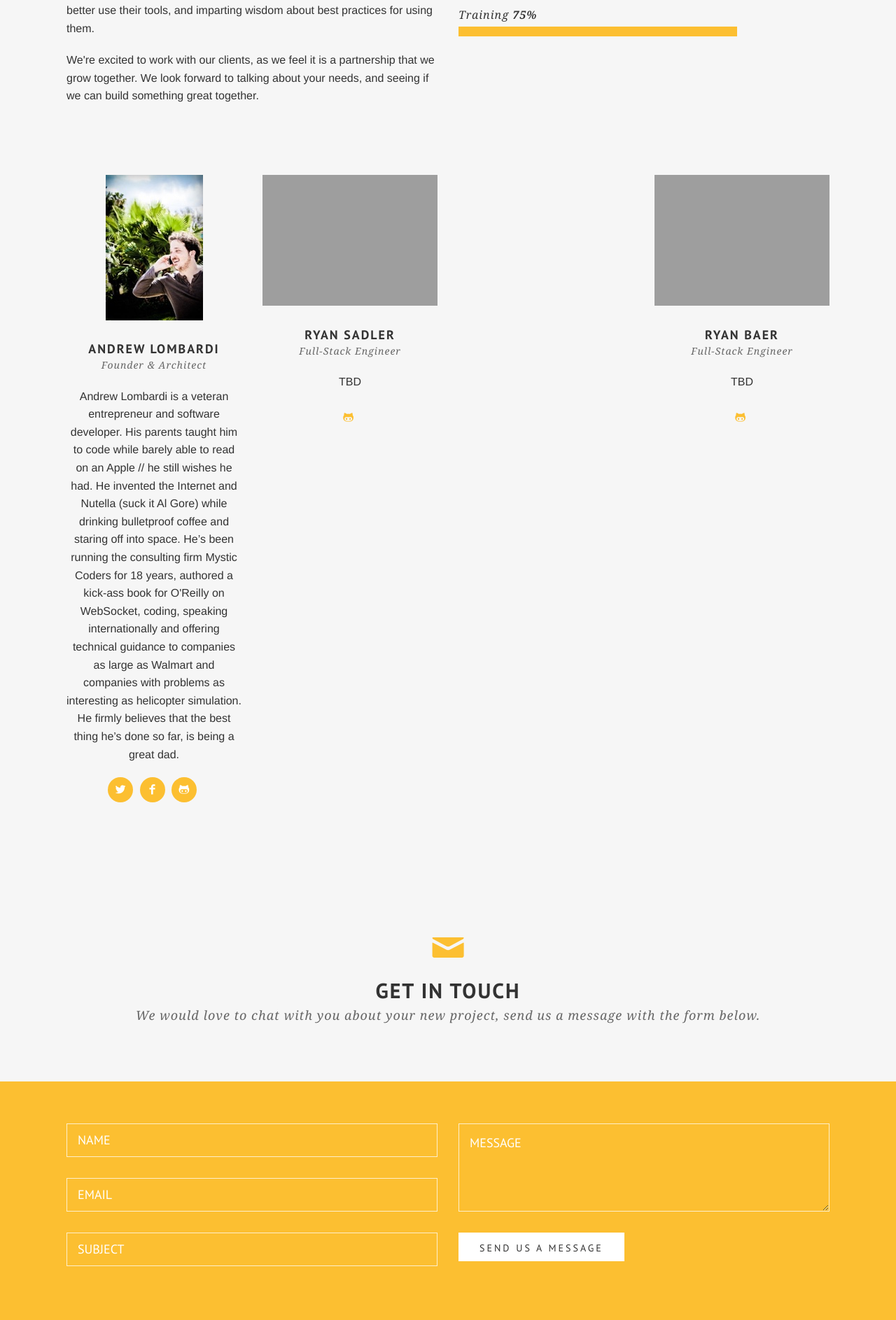
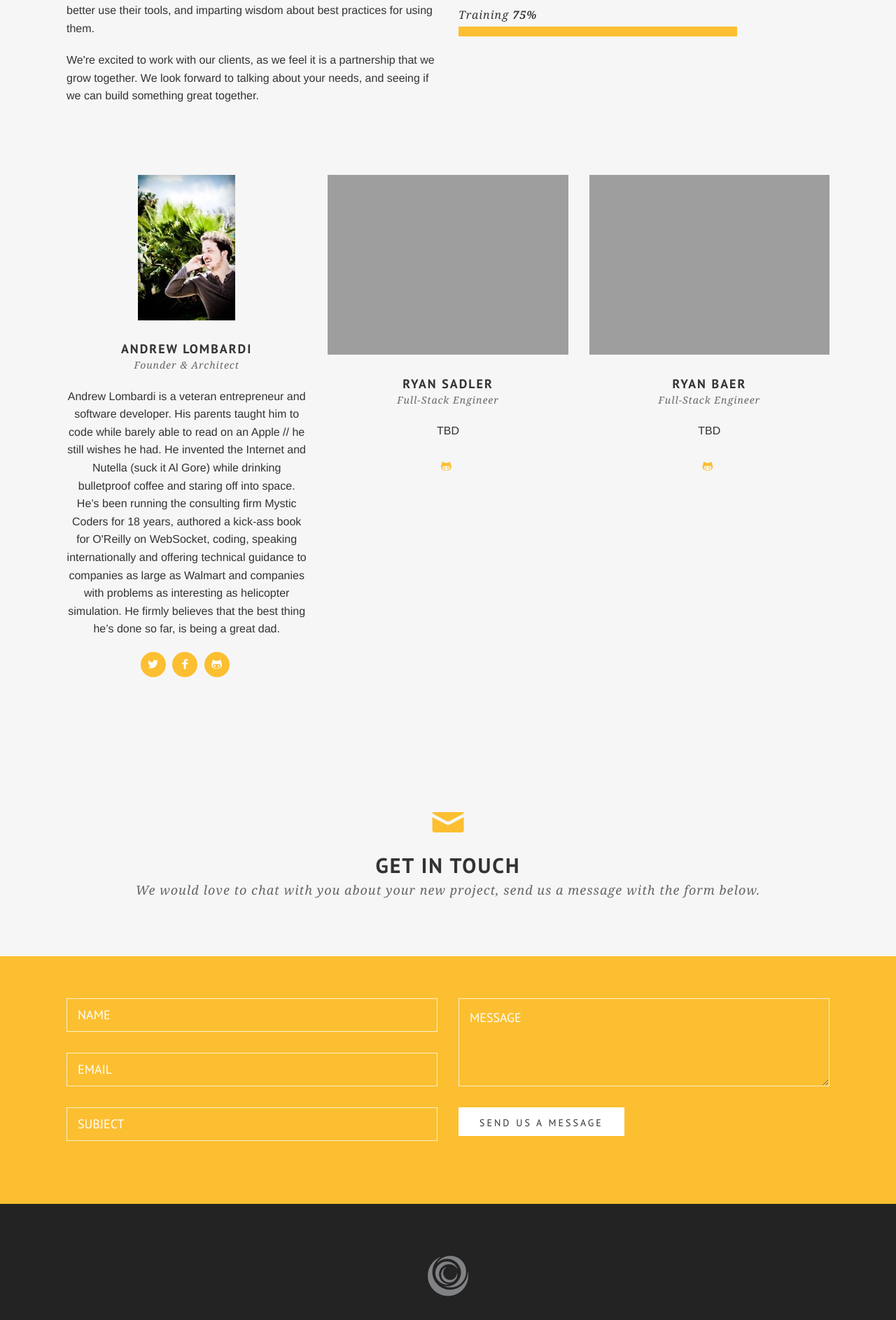
Before and after one commit to mysticcoders/www, a Jekyll site: the page built from about.html, in a window 1280 px wide. Shown: the part 538-2425 px from the top of the page at 70% size. Built offline with Jekyll 4.4.1, drawn with Linux system fonts in a browser that asks for light colours; some web fonts are replaced; comment, search, counter and statistics services are not loaded.

Commit message:
fix the columns

```diff
--- a/about.html
+++ b/about.html
@@ -97,7 +97,7 @@ members:
         {% else %}
           {% assign active_class = "" %}
         {% endif %}
-        <div class='medium-3 large-3 columns'>
+        <div class='medium-4 large-4 columns'>
           <div class='member centered-text {{active_class}}'>
             <img src='{{site.url}}/images/{{member.image}}'>
             <h3>{{member.name}}</h3>
```
